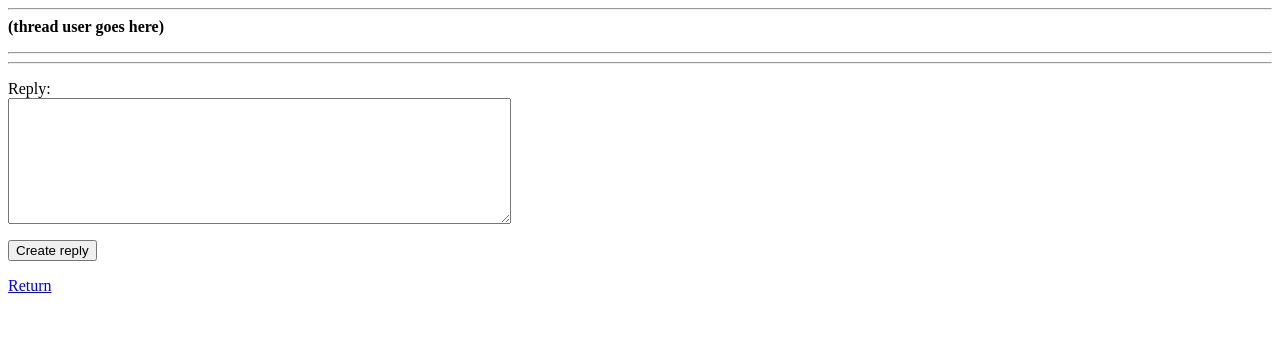
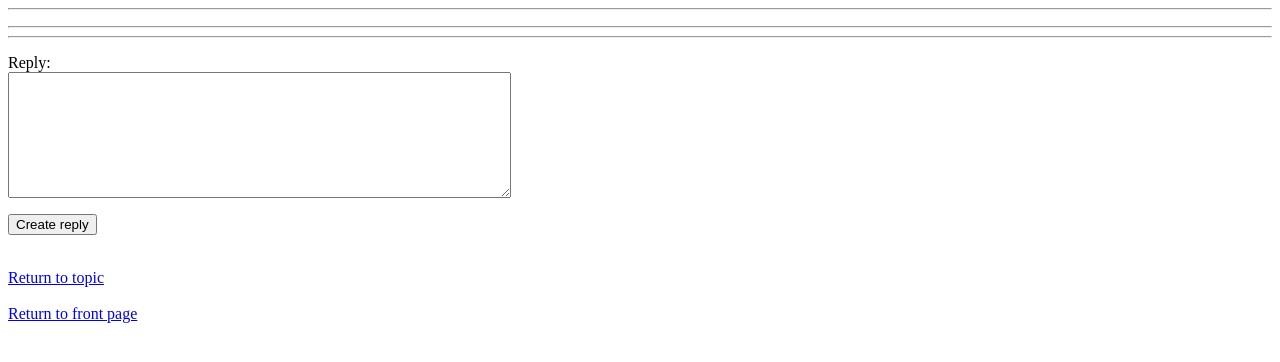
Before and after one commit to akskokki/forum-app, a Flask app: template templates/thread.html in a window 1280 px wide. Shown: the top 362 px of the page. Run offline with Flask 3, Linux system fonts and the light colour scheme; the template is opened without the code that fills it, so the values that code supplies are empty; the visitor is signed in with stand-in values (Sample User, id 1).

Commit message:
Add username fetching to threads and replies

```diff
--- a/routes.py
+++ b/routes.py
@@ -7,8 +7,7 @@ app.secret_key = getenv("SECRET_KEY")
 
 @app.route("/")
 def index():
-    topic_list = topics.get_list()
-    return render_template("index.html", topic_list=topic_list)
+    return render_template("index.html", topic_list=topics.get_list())
 
 @app.route("/login", methods=["POST"])
 def login():
@@ -17,7 +16,7 @@ def login():
     if users.login(username, password):
         return redirect("/")
     else:
-        return render_template("index.html", notification="Login failed")
+        return render_template("index.html", topic_list=topics.get_list(), notification="Login failed")
 
 @app.route("/createuser", methods=["GET", "POST"])
 def createuser():
--- a/templates/thread.html
+++ b/templates/thread.html
@@ -1,6 +1,6 @@
 <h1>{{ thread.title }}</h1>
 <hr>
-<div><b>(thread user goes here)</b></div>
+<div><b>{{ thread.username }}</b></div>
 <p>
     {{ thread.content }}
 </p>
@@ -8,7 +8,7 @@
 <hr>
 <hr>
 {% for reply in replies %}
-<div><b>(reply user goes here)</b></div>
+<div><b>{{ reply.username }}</b></div>
 <p>
     {{ reply.content }}
 </p>
@@ -25,4 +25,7 @@
 </form>
 {% endif %}
 
-<a href="/topic/{{ topic_id }}">Return</a>
+<br>
+<div><a href="/topic/{{ topic_id }}">Return to topic</a></div>
+<br>
+<div><a href="/">Return to front page</a></div>
--- a/threads.py
+++ b/threads.py
@@ -8,7 +8,9 @@ def get_list(topic_id):
     return result.fetchall()
 
 def find_by_id(id):
-    sql = text("SELECT title, content FROM threads WHERE id=:id")
+    sql = text("SELECT T.title, T.content, U.username"\
+               " FROM threads T, users U"\
+               " WHERE T.id=:id AND U.id=T.user_id")
     result = db.session.execute(sql, {"id": id})
     return result.fetchone()
 
```
Also changed, not shown: replies.py (+5 -2 lines).
